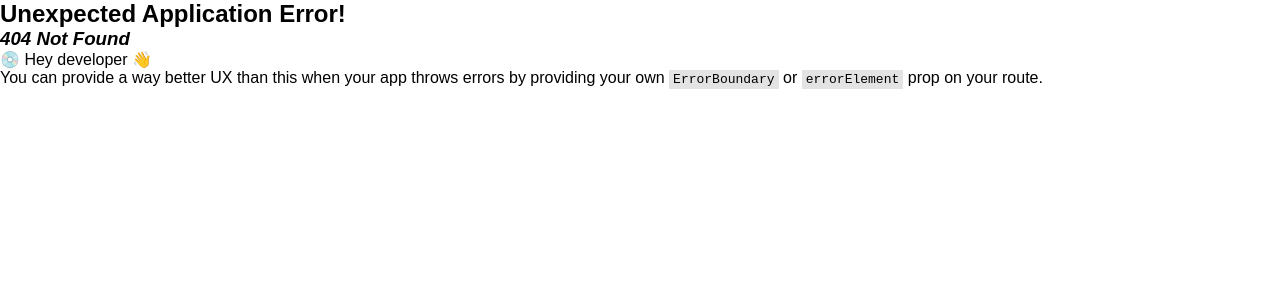
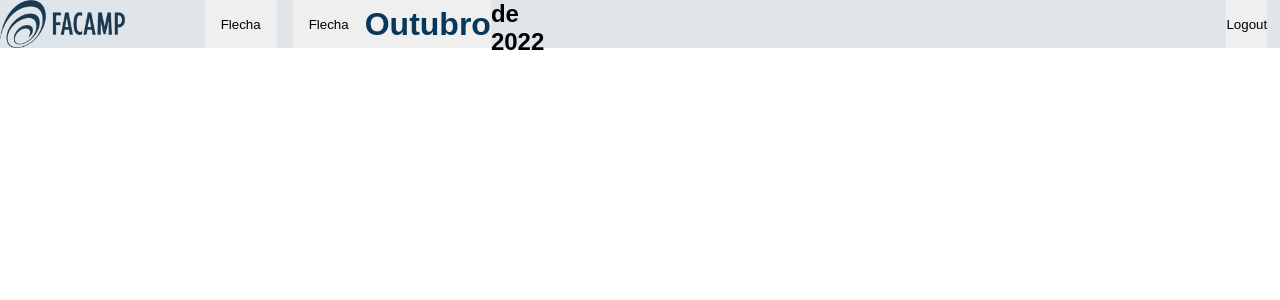
Before and after one commit to BrunoOno0410/Agendamento-MakerLab, a React (Vite) app in the folder packages/web/: page /reserva in a window 1280 px wide. Before the commit this address had no page. Shown: the top 300 px of the page. Built offline with nearby package versions, Linux system fonts and the light colour scheme.

Commit message:
feat(web): new page development

```diff
--- a/packages/web/src/App.jsx
+++ b/packages/web/src/App.jsx
@@ -1,5 +1,6 @@
 import React from "react";
 import { LoginPage } from "./pages/Login/Login";
+import { BookingPage } from "./pages/UserScreen/UserScreen";
 import {
   createBrowserRouter,
   RouterProvider,
@@ -11,6 +12,10 @@ const router = createBrowserRouter([
     path: "/login",
     element: <LoginPage/>,
   },
+  {
+    path: "/reserva",
+    element: <BookingPage/>,
+  },
 ]);
 export const App = () => {
 return (
--- a/packages/web/src/pages/Login/Login.jsx
+++ b/packages/web/src/pages/Login/Login.jsx
@@ -6,7 +6,7 @@ export const LoginPage = () => {
     <>
       <Container>
         <Booking>
-            <img src={LogoFacamp} alt="Logotipo Facamp" />
+          <img src={LogoFacamp} alt="Logotipo Facamp" />
           <h2>MAKERLAB</h2>
           <BookingButton>RESERVAS</BookingButton>
         </Booking>
--- /dev/null
+++ b/packages/web/src/pages/UserScreen/UserScreen.jsx
@@ -0,0 +1,19 @@
+import { ArrowBack, ArrowFoward, Logout, LogoutDiv, Month, UpperMenu } from './styles';
+import LogoFacamp from '../../assets/facampLogo.png'
+
+export const BookingPage = () => {
+  return (
+    <>
+      <UpperMenu>
+        <img src={LogoFacamp} alt="Logotipo Facamp" />
+        <ArrowBack>Flecha</ArrowBack>
+        <ArrowFoward>Flecha</ArrowFoward>
+        <Month>Outubro</Month>
+        <h2>de 2022</h2>
+        <LogoutDiv>
+            <Logout>Logout</Logout>
+        </LogoutDiv>
+      </UpperMenu>
+    </>
+  );
+};
--- /dev/null
+++ b/packages/web/src/pages/UserScreen/styles.js
@@ -0,0 +1,65 @@
+import { styled } from '../../styles/theme';
+
+export const UpperMenu = styled('div', {
+    display: 'flex',
+    width: '100%',
+    height: '6vh',
+    backgroundColor: '$gray_200',
+  });
+
+export const LogoFacamp = styled('img', {
+    height: 'auto',
+    maxWidth: '100%',
+});
+
+export const ArrowBack = styled('button', {
+    marginLeft: '5rem',
+    px: '1rem',
+    //backgroundImage: url("https://fonts.googleapis.com/css2?family=Material+Symbols+Outlined:opsz,wght,FILL,GRAD@48,400,0,0"),
+    //<link rel="stylesheet" href="https://fonts.googleapis.com/css2?family=Material+Symbols+Outlined:opsz,wght,FILL,GRAD@20..48,100..700,0..1,-50..200" />
+    '&:hover': {
+        backgroundColor: '$gray_300',
+        transition: '0.5s',
+        cursor: 'pointer',
+    },
+})
+
+export const ArrowFoward = styled('button', {
+    marginLeft: '1rem',
+    px: '1rem',
+    //backgroundImage: url("https://fonts.googleapis.com/css2?family=Material+Symbols+Outlined:opsz,wght,FILL,GRAD@48,400,0,0"),
+    //<link rel="stylesheet" href="https://fonts.googleapis.com/css2?family=Material+Symbols+Outlined:opsz,wght,FILL,GRAD@20..48,100..700,0..1,-50..200" />
+    '&:hover': {
+        backgroundColor: '$gray_300',
+        transition: '0.5s',
+        cursor: 'pointer',
+    },
+})
+
+export const Month = styled('button', {
+    color: '$blue_800',
+    fontSize: '$md',
+    fontWeight: '700',
+    '&:hover': {
+        color: '$blue_900',
+        backgroundColor: '$gray_300',
+        transition: '0.5s',
+        cursor: 'pointer',
+    },
+})
+
+export const LogoutDiv = styled('div', {
+    width: '100%',
+    display: 'flex',
+    alignContent: 'flex-end',
+});
+
+export const Logout = styled('button', {
+    marginRight: '1vw',
+    marginLeft: 'auto',
+    '&:hover': {
+        backgroundColor: '$gray_300',
+        transition: '0.5s',
+        cursor: 'pointer',
+    },
+})
```
Also changed, not shown: packages/web/src/assets/facampLogo.png (added).
